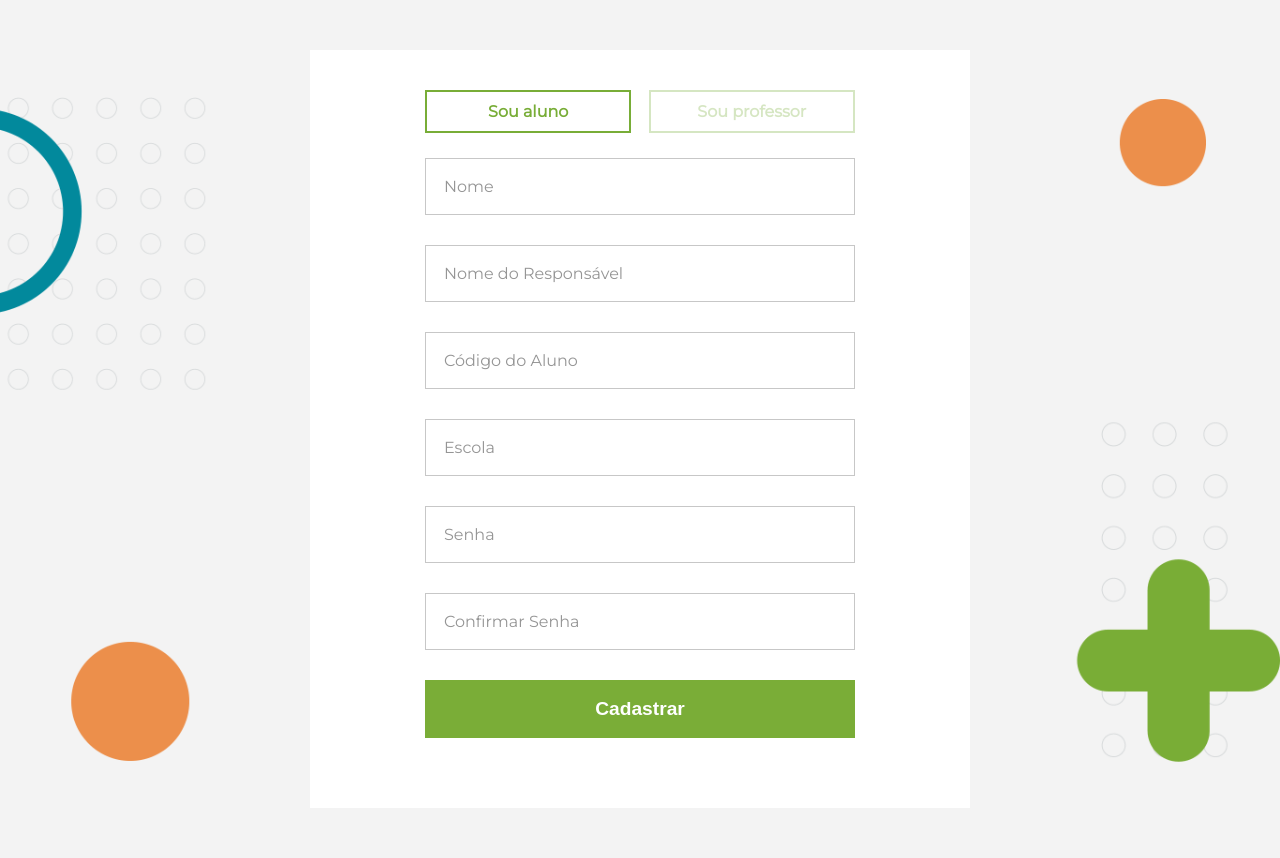
After one commit to danemmanuel/programa-semente, a PHP site: page /cadastro.html in a window 1280 px wide. The commit adds this page. Run offline with PHP 8.4, Linux system fonts and the light colour scheme; some libraries are stand-ins or nearby versions.

Commit message:
cadastropages

```diff
--- /dev/null
+++ b/cadastro.html
@@ -0,0 +1,66 @@
+<html lang="pt-br">
+<head>
+	<title>Programa semente</title>
+	<meta charset="utf-8">
+	<meta http-equiv="x-ua-compatible" content="ie=edge">
+	<meta name="viewport" content="width=device-width, initial-scale=1, maximum-scale=1.0, user-scalable=no">
+	<meta name="description" content="Halem é o aplicativo universal de Realidade Aumentada que pode ser utilizado para os mais diversos fins">
+	<meta name="keywords" content="Realidade aumentada brasil, realidade aumentada como fazer, realidade aumentada na educação, realidade aumentada exemplos, realidade aumentada e realidade virtual, realidade aumentada, realidade aumentada o que é, realidade aumentada como funciona">
+
+	<link rel="stylesheet" href="public/css/style.css">
+	<script type="text/javascript" src="https://code.jquery.com/jquery-3.2.1.min.js"></script>
+	<link href="https://fonts.googleapis.com/css?family=Montserrat" rel="stylesheet">
+
+</head>
+
+
+<body>
+	<section class="page-login">
+		<div class="container-login">
+			<div class="change">
+				<div class="imaluno">
+					<button class="btn active" id="aluno">
+						Sou aluno
+					</button>
+				</div>
+				<div class="improfessor">
+					<button class="btn" id="professor">
+						Sou professor
+					</button>
+				</div>
+			</div>
+			<div class="form-login" id="cadastroaluno">
+				<input type="text" class="input" autocomplete="off" placeholder="Nome">
+				<input type="text" class="input" autocomplete="off" placeholder="Nome do Responsável">
+				<input type="text" class="input" autocomplete="off" placeholder="Código do Aluno">
+				<input type="text" class="input" autocomplete="off" placeholder="Escola">
+				<input type="password" class="input" autocomplete="off" placeholder="Senha">
+				<input type="password" class="input" autocomplete="off" placeholder="Confirmar Senha">
+				<input type="submit" class="input-login" value="Cadastrar">
+			</div>
+			<div class="form-login" id="cadastroprofessor">
+				<input type="text" class="input" autocomplete="off" placeholder="Nome">
+				<input type="email" class="input" autocomplete="off" placeholder="E-mail">
+				<input type="text" class="input" autocomplete="off" placeholder="Código do Professor">
+				<input type="password" class="input" autocomplete="off" placeholder="Senha">
+				<input type="password" class="input" autocomplete="off" placeholder="Confirmar Senha">
+				<input type="submit" class="input-login" value="Cadastrar">
+			</div>
+		</div>
+	</section>
+
+	<script>
+		$("#aluno").click(function() {
+			$("#cadastroprofessor").fadeOut();
+			$("#cadastroaluno").delay("400").fadeIn();
+			$(this).addClass('active');
+			$("#professor").removeClass('active');
+		});
+		$("#professor").click(function() {
+			$(this).addClass('active');
+			$("#aluno").removeClass('active');
+			$("#cadastroprofessor").delay("400").fadeIn();
+			$("#cadastroaluno").fadeOut();
+		});
+	</script>
+</body>
--- a/public/css/style.css
+++ b/public/css/style.css
@@ -32,6 +32,7 @@ time, mark, audio, video {
 	font: inherit;
 	vertical-align: baseline;
 }
+button:focus {outline:0;}
 /* HTML5 display-role reset for older browsers */
 article, aside, details, figcaption, figure,
 footer, header, hgroup, menu, nav, section {
@@ -65,8 +66,9 @@ svg{
 	background-color: #f3f3f3;
 	background-image: url('../img/background.png');
 	background-position: center;
-	background-size: cover;
-	height: 100vh;
+	background-repeat: no-repeat;
+	background-size: 100%;
+	padding: 50px 0;
 	width: 100vw;
 }
 .container-login{
@@ -132,10 +134,36 @@ margin: 10px 0;
 	color: #78ad37;
 }
 .cadastrese{
-	margin-top: 50px;
+	margin-top: 80px;
 	text-align: center;
 	width: 100%;
 }
 .cadastrese .text-green a{
 	color: #78ad37;
 }
+.change{
+	display: flex;
+	    justify-content: space-between;
+}
+.change .imaluno, .change .improfessor{
+	flex-basis: 48%;
+}
+.change .btn.active{
+	opacity: 1;
+	transition: 0.3s;
+}
+.change .btn{
+	transition: 0.3s;
+	width: 100%;
+	background-color: #fff;
+	color: #78ad37;
+	border: 2px solid #78ad37;
+	font-family: 'Montserrat', sans-serif;
+	padding: 10px;
+	font-weight: bold;
+	font-size: 16px;
+	opacity: 0.3;
+}
+#cadastroprofessor{
+display: none;
+}
```
Also changed, not shown: login.html (added, +39 -0 lines), public/js/main.js (added).
